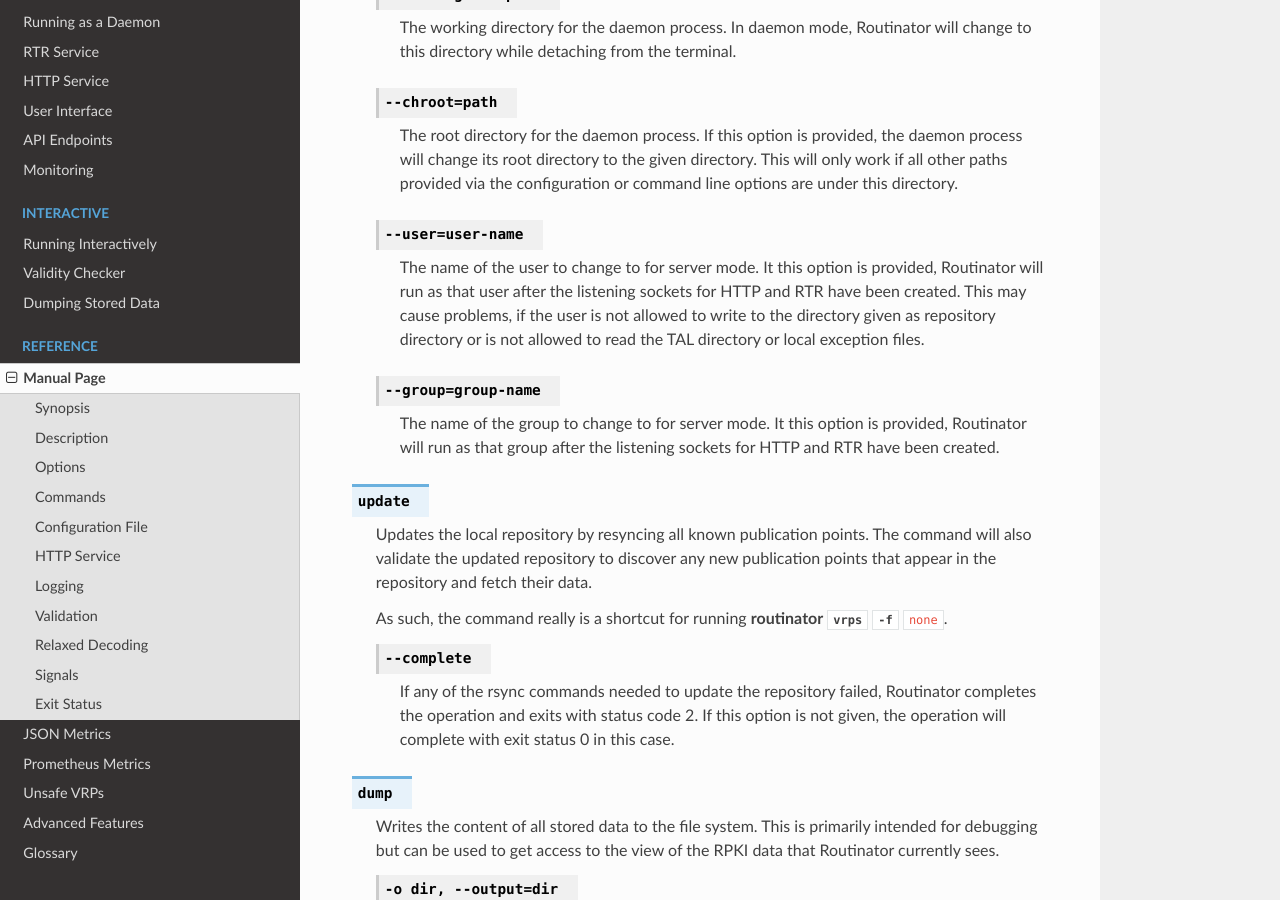
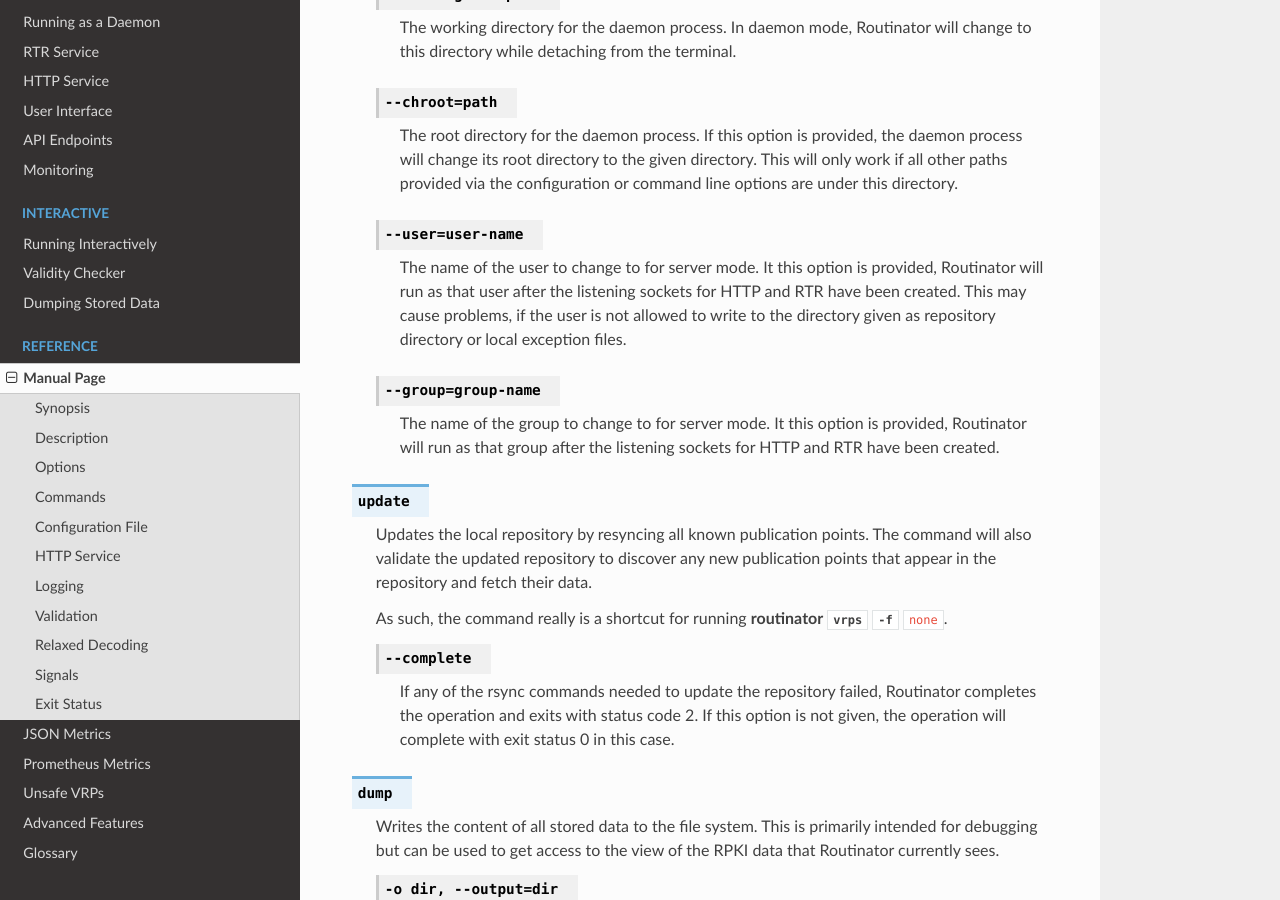
Before and after one commit to NLnetLabs/routinator, a Sphinx documentation site: the page built from doc/manual/source/manual-page.rst, in a window 1280 px wide and 900 px high, scrolled down 15966 px. Built offline with Sphinx 7.4.7 and the Read the Docs theme 2.0.0, drawn with Linux system fonts in a browser that asks for light colours.

Commit message:
Drop mention of TAL directory in man page.

```diff
--- a/doc/manual/source/manual-page.rst
+++ b/doc/manual/source/manual-page.rst
@@ -901,8 +901,8 @@ These can be requested by providing different commands on the command line.
               option is provided, Routinator will run as that user after the
               listening sockets for HTTP and RTR have been created. This may
               cause problems, if the user is not allowed to write to the
-              directory given as repository directory or is not allowed to
-              read the TAL directory or local exception files.
+              directory given as repository directory or local exception
+              files.
 
        .. option:: --group=group-name
 
```
